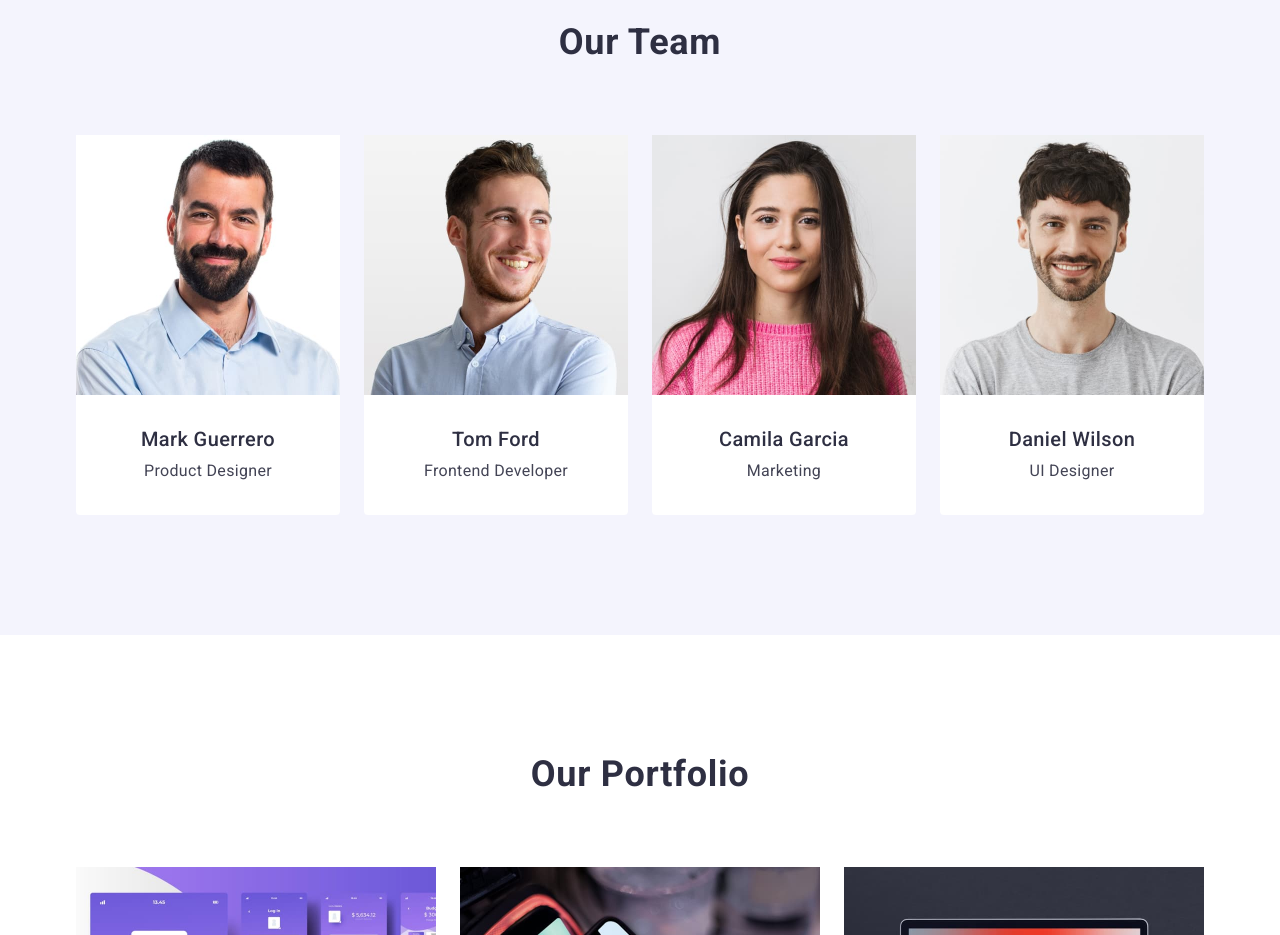
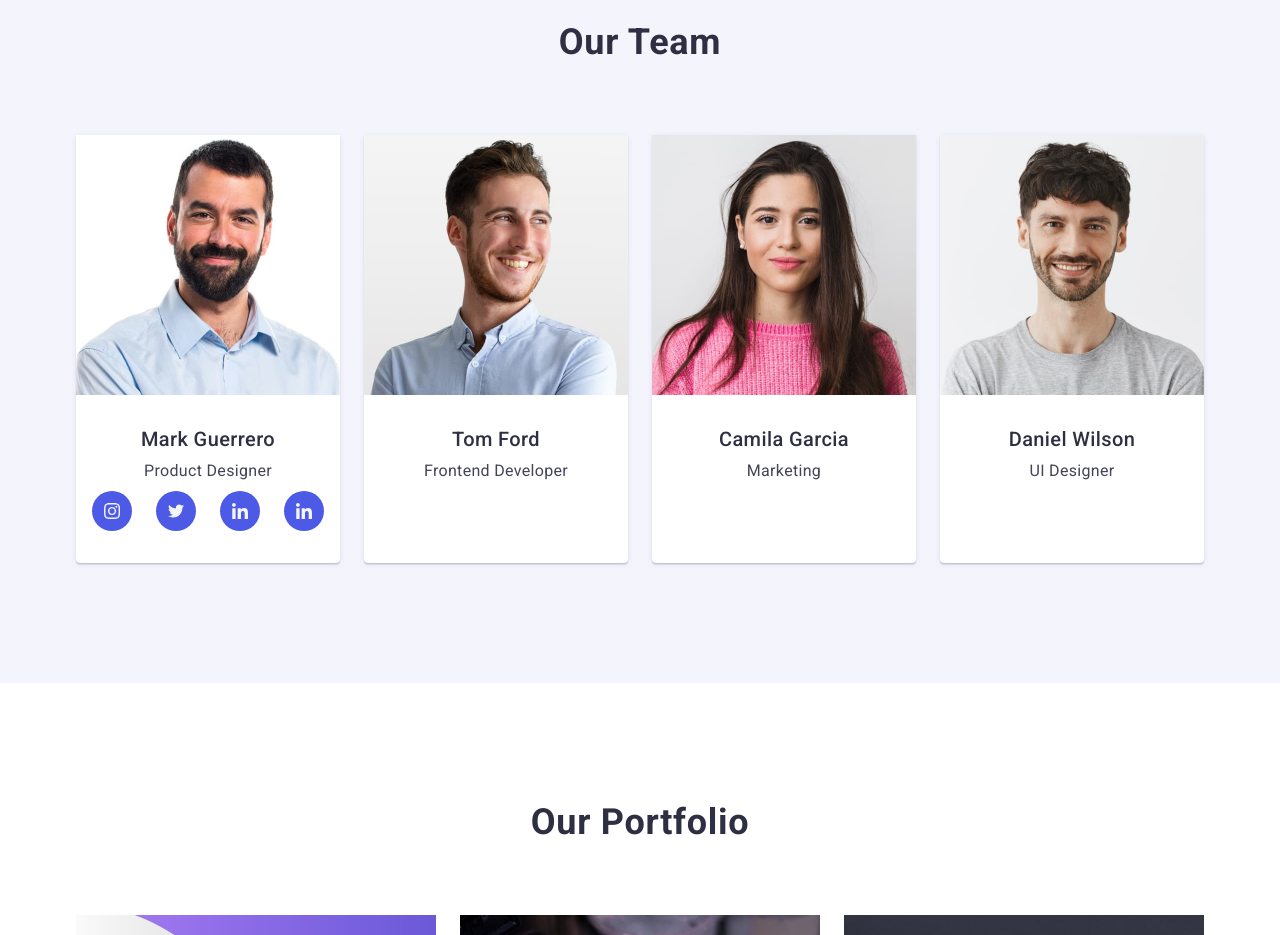
Before and after one commit to MaksymAvirum/goit-markup-hw-04, a plain HTML site: page index.html in a window 1280 px wide. Shown: the part 1260-2195 px from the top of the page. Drawn offline with nearby package versions, Linux system fonts and the light colour scheme.

Commit message:
section 3 card 1

```diff
--- a/css/styles.css
+++ b/css/styles.css
@@ -215,26 +215,53 @@ a {text-decoration: none;}
 
 .team-item { background-color: #FFFFFF;
     width: calc((100% - 3*24px) / 4);
-    border-radius: 0px 0px 4px 4px; }
+    border-radius: 0px 0px 4px 4px;
+    box-shadow: 0 2px 1px 0 rgba(46, 47, 66, 0.08), 0 1px 1px 0 rgba(46, 47, 66, 0.16), 0 1px 6px 0 rgba(46, 47, 66, 0.08);
+}
 
 .team-list {display: flex;
     gap: 24px; }
 
-.team-card {padding: 32px 0;}
+.team-card { display: flex;
+    align-items: center;
+    justify-content: center;
+    flex-direction: column;
+    gap: 8px;
+    padding: 32px 0;}
 
 .team-h-three { font-weight: 500;
     font-size: 20px;
     line-height: 1.2;
     letter-spacing: 0.02em;
     text-align: center;
-    color: #2e2f42;
-    margin-bottom: 8px;}
+    color: #2e2f42;}
 
 .team-text { font-weight: 400;
     font-size: 16px;
     line-height: 1.5;
     letter-spacing: 0.02em;
     text-align: center; }
+
+.team-sl {display: flex;
+    align-items: center;
+    justify-content: center;
+    flex-direction: row;
+    gap: 24px;}
+
+.sl-item {width: 40px; height: 40px;}
+
+.soc-link {display: flex;
+    align-items: center;
+    justify-content: center;
+    width: 100%;
+    height: 100%;
+    background-color: #4d5ae5;
+    border-radius: 50%;
+    transition: background-color 250ms cubic-bezier(0.4, 0, 0.2, 1);}
+
+.soc-link:hover,.soc-link:focus {background-color: #404bbf;}
+
+.sl-icon {fill: #f4f4fd;}
 
 /* portfolio */
 
--- a/index.html
+++ b/index.html
@@ -129,6 +129,36 @@
               <div class="team-card">
                 <h3 class="team-h-three">Mark Guerrero</h3>
                 <p class="team-text">Product Designer</p>
+                <ul class="team-sl">
+                  <li class="sl-item">
+                    <a href="" class="soc-link">
+                      <svg class="sl-icon" width="16" height="16">
+                        <use href="./images/icons.svg#icon-instagram-2"></use>
+                      </svg>
+                    </a>
+                  </li>
+                  <li class="sl-item">
+                    <a href="" class="soc-link">
+                      <svg class="sl-icon" width="16" height="16">
+                        <use href="./images/icons.svg#icon-twitter-1"></use>
+                      </svg>
+                    </a>
+                  </li>
+                  <li class="sl-item">
+                    <a href="" class="soc-link">
+                      <svg class="sl-icon" width="16" height="16">
+                        <use href="./images/icons.svg#icon-linkedin-1"></use>
+                      </svg>
+                    </a>
+                  </li>
+                  <li class="sl-item">
+                    <a href="" class="soc-link">
+                      <svg class="sl-icon" width="16" height="16">
+                        <use href="./images/icons.svg#icon-linkedin-1"></use>
+                      </svg>
+                    </a>
+                  </li>
+                </ul>
               </div>
             </li>
             <li class="team-item">
```
